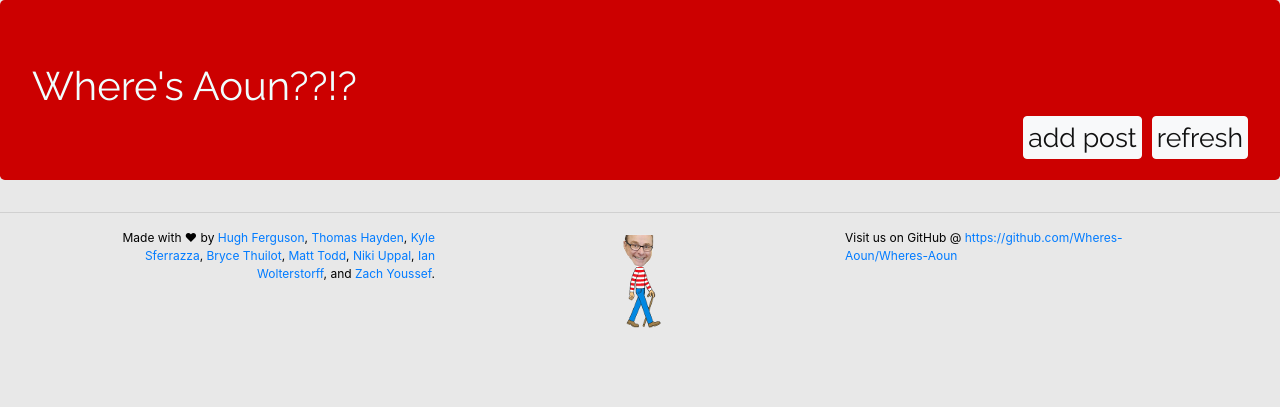
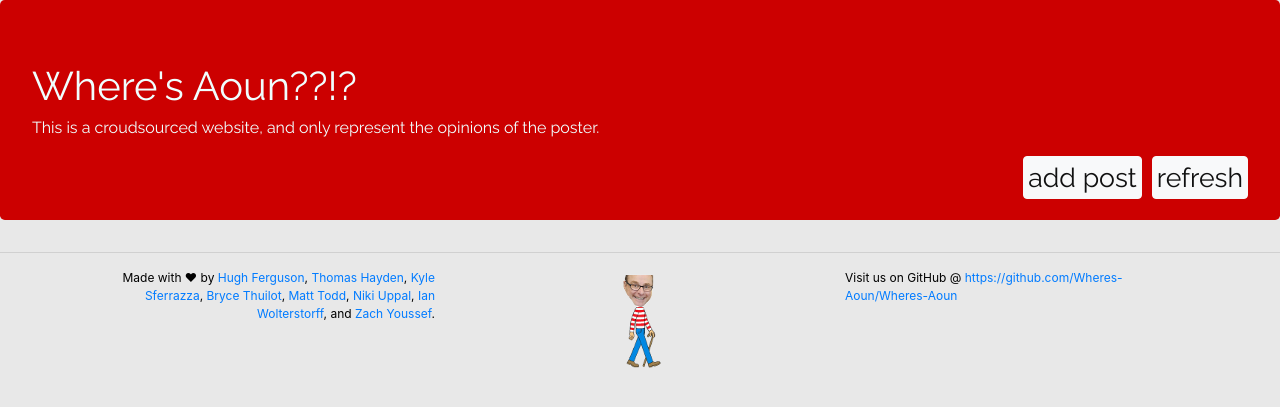
Before and after one commit to SupremeSteak1/AWildHackathonAppeared, a PHP site: page / in a window 1280 px wide. Shown: the top 407 px of the page. Run offline with PHP 8.4, Linux system fonts and the light colour scheme; data that the repository does not hold is empty; some libraries are stand-ins or nearby versions.

Commit message:
Add disclaimer:

```diff
--- a/index.php
+++ b/index.php
@@ -35,7 +35,10 @@
   </head>
   <body>
   	<div class="jumbotron text-left">
-    	<h1>Where's Aoun??!?</h1>
+    	<div>
+			<h1>Where's Aoun??!?</h1>
+			<p>This is a croudsourced website, and only represent the opinions of the poster.</p>
+		</div>
     	<button class="btn btn-light float-right" style="font-size: 20pt; padding:4px;" onclick="location.reload();">refresh</button>
     	<button class="btn btn-light float-right" style="font-size: 20pt; padding:4px;margin-right:10px;" data-toggle="modal" data-target="#form-modal">add post</button>
 	</div>
```
